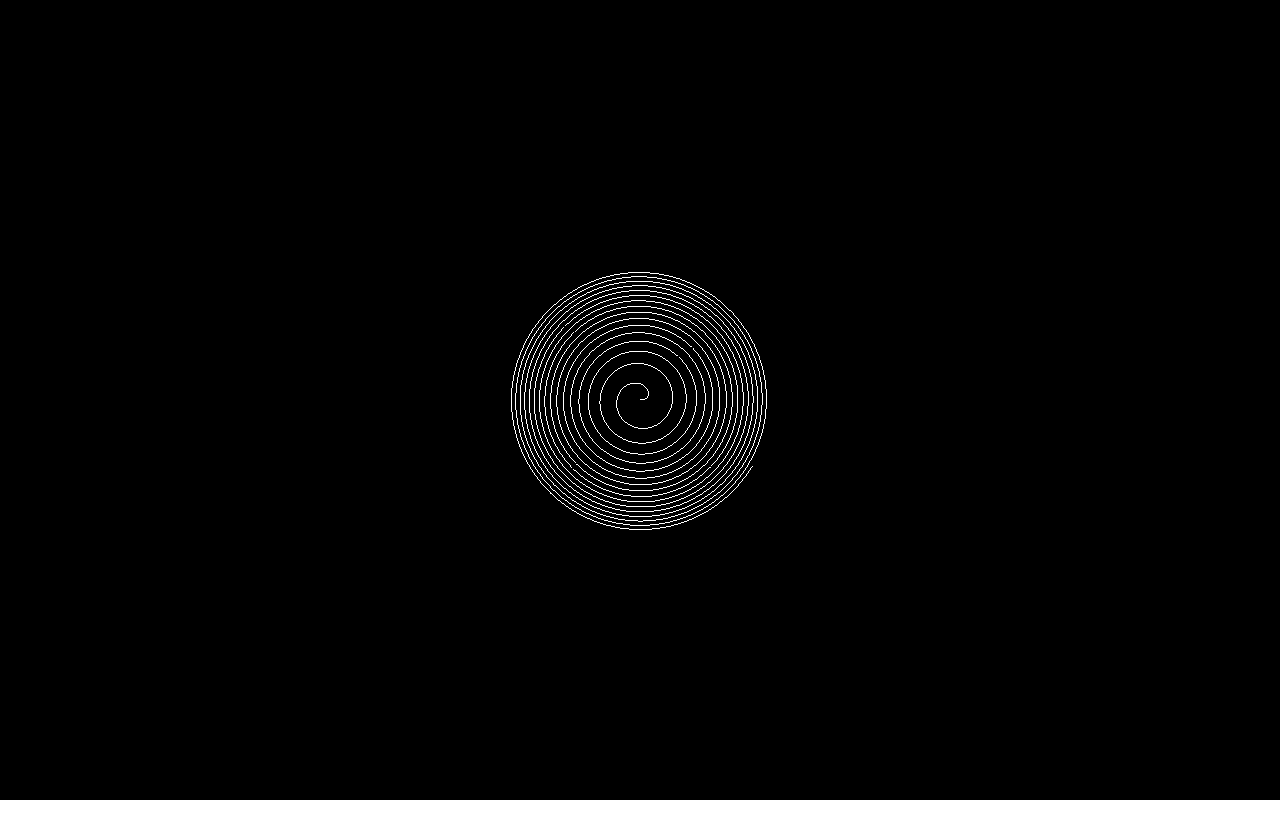
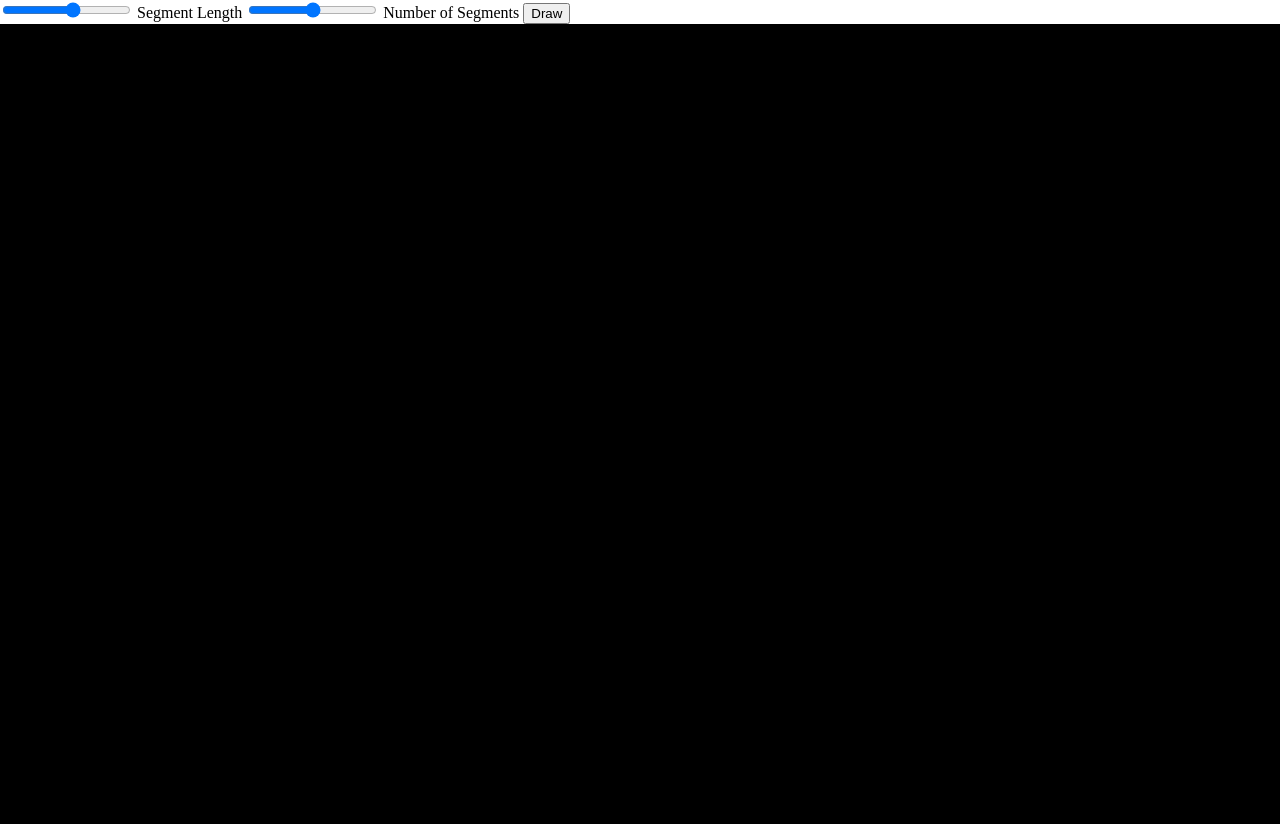
Before and after one commit to misslivirose/visualizations, a plain HTML site: page index.html in a window 1280 px wide. Before the commit the page ends 800 px from the top, so only its background shows below. Drawn offline with Linux system fonts and the light colour scheme.

Commit message:
Very basic input working

```diff
--- a/helper.js
+++ b/helper.js
@@ -0,0 +1,12 @@
+var spiral = function(segLength, size)
+{
+	var geometry = new THREE.Geometry();
+
+	for(var t = 0; t < size; t+= segLength)
+	{
+		var _x = Math.pow(t, .5) * Math.cos(t);
+		var _y = Math.pow(t, .5) * Math.sin(t);
+		geometry.vertices.push(new THREE.Vector3(_x, _y, 10));
+	}
+	return geometry;
+};
--- a/index.html
+++ b/index.html
@@ -7,6 +7,9 @@
 		</style>
 	</head>
 	<body>
+		<input type="range" id = "segL"  min=".1" max="1" step=".1"/> Segment Length
+		<input type="range" id = "numSeg" min="1" max = "2000"/> Number of Segments
+		<button onclick = "clicked()"> Draw </button>
 		<script src="three.min.js"></script>
 		<script src = "math.min.js" type="text/javascript"></script>
 		<script src="helper.js"></script>
@@ -18,24 +21,19 @@
 			renderer.setSize( window.innerWidth, window.innerHeight );
 			document.body.appendChild( renderer.domElement );
 
-			var geometry = new THREE.Geometry();
-
-			for(var t = 0; t < 100; t+= .1)
-			{
-				var _x = Math.pow(t, .5) * Math.cos(t);
-				var _y = Math.pow(t, .5) * Math.sin(t);
-				geometry.vertices.push(new THREE.Vector3(_x, _y, 10));
-			}
-			var material = new THREE.LineBasicMaterial( { color: 0xffffff, linewidth: 3 } );
-			var line = new THREE.Line(geometry, material);
-			scene.add(line);
-			camera.position.z = 50;
+			var clicked = function(){
+				var material = new THREE.LineBasicMaterial( { color: 0xffffff, linewidth: 3 } );
+				var _segLen = document.getElementById("segL").value;
+				var _numSeg = document.getElementById("numSeg").value;
+				var geometry = new spiral(parseFloat(_segLen), parseInt(_numSeg));
+				var line = new THREE.Line(geometry, material);
+				scene.add(line);
+				camera.position.z = 50;
+			};
 
 			var render = function () {
 				requestAnimationFrame( render );
-
 				// Do animation changes here
-
 				renderer.render(scene, camera);
 			};
 
```
